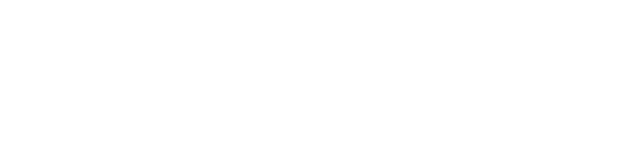
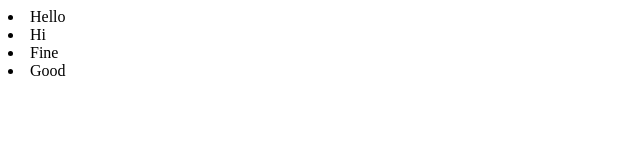
Before and after one commit to djken/testGit, a plain HTML site: page index.html in a window 1280 px wide. Shown: the whole page, without its empty margins (0-640 px from the left). Drawn offline with Linux system fonts and the light colour scheme.

Commit message:
Adding li tags

```diff
--- a/index.html
+++ b/index.html
@@ -6,6 +6,10 @@
     <title>Testing Git</title>
 </head>
 <body>
-
+    <a href=""></a>
+    <li>Hello</li>
+    <li>Hi</li>
+    <li>Fine</li>
+    <li>Good</li>
 </body>
 </html>
```
